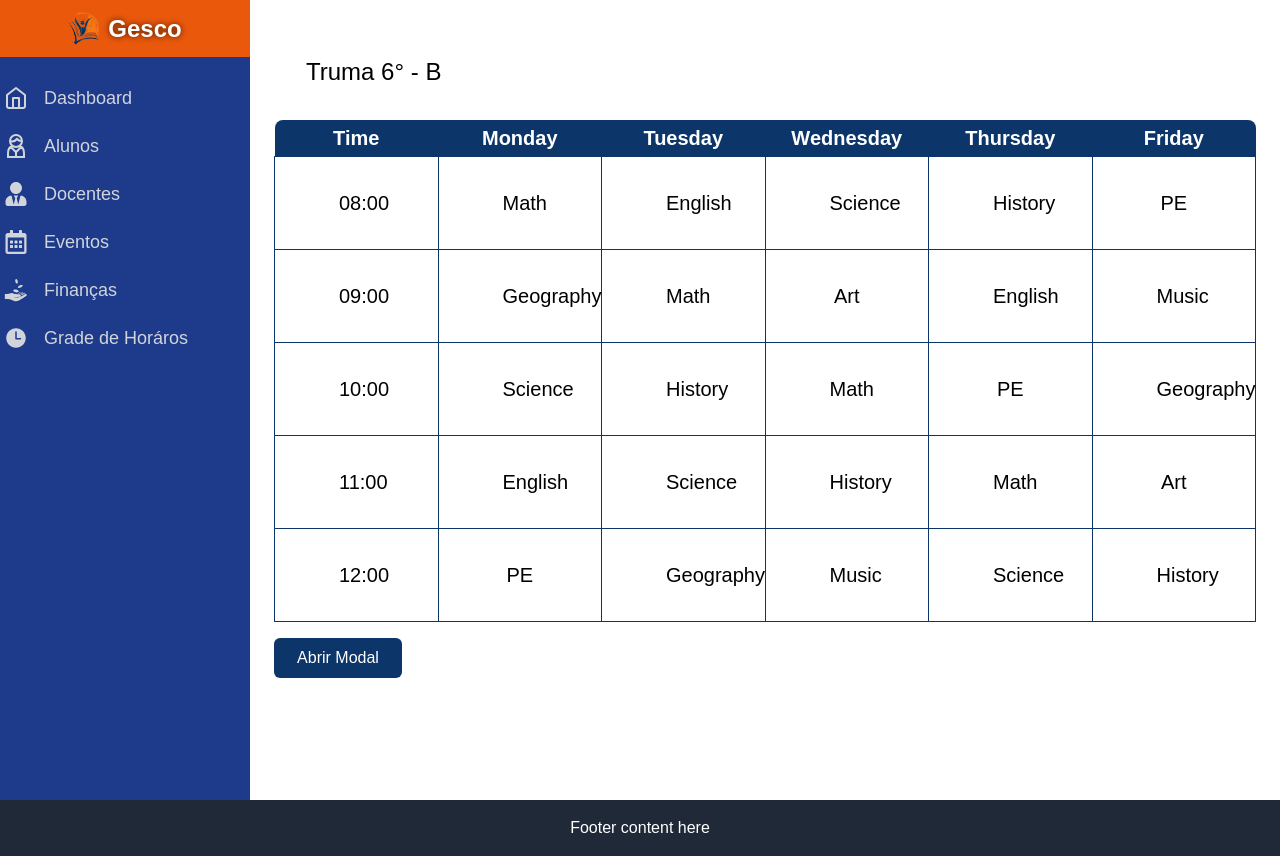
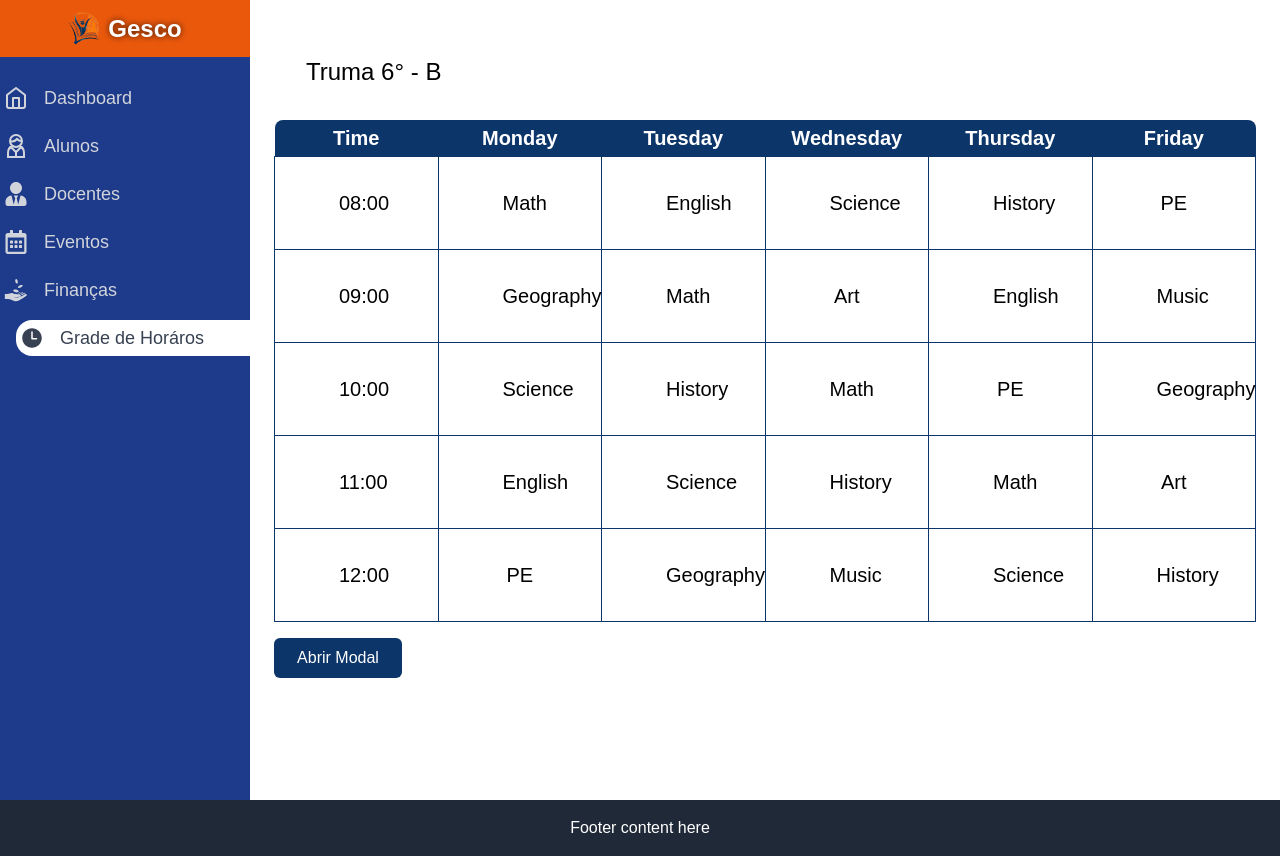
Before and after one commit to Insiges/FrontEnd-Gesco, a React (Vite) app: page /ClassSchedule in a window 1280 px wide. Built offline with nearby package versions, Linux system fonts and the light colour scheme; a web font is replaced by a local one.

Commit message:
refactor: rename route path for class schedule

```diff
--- a/src/components/SideBar/SideBar.jsx
+++ b/src/components/SideBar/SideBar.jsx
@@ -34,7 +34,7 @@ export function SideBar() {
 					nome="Finanças"
 				/>
 				<LinkSideBar
-					url="/HoursGrid"
+					url="/ClassSchedule"
 					icone={<IoTime />}
 					nome="Grade de Horáros"
 				/>
```
